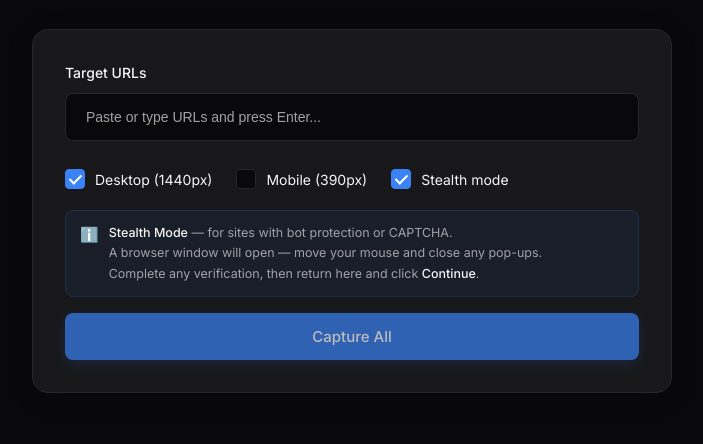
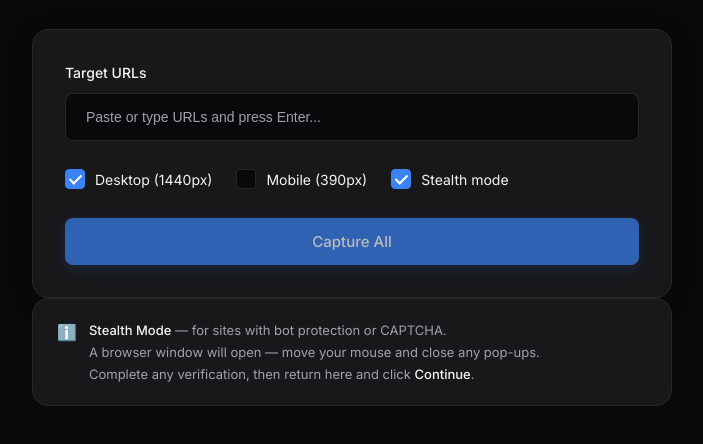
Before and after one commit to chife-mod/StealthBatchShot, an Electron app: page public/index.html in a window 1000 px wide. Both pictures are taken after a click on the label "Stealth mode". Shown: the part 130-574 px from the top of the page, without its empty margins (148-851 px from the left). Drawn offline with Linux system fonts and the light colour scheme.

Commit message:
Move stealth hint below card with slide-down animation

```diff
--- a/public/index.html
+++ b/public/index.html
@@ -24,6 +24,7 @@
         </header>
 
         <main class="main-content">
+            <!-- Main card -->
             <div class="card">
                 <div class="input-group">
                     <label>Target URLs</label>
@@ -49,16 +50,19 @@
                         <span class="checkmark"></span>
                         <span class="label">Stealth mode</span>
                     </label>
-                    <div class="stealth-hint">
+                </div>
+
+                <button id="captureBtn" class="primary-btn">Capture All</button>
+            </div>
+
+            <!-- Stealth hint — appears below the card when Stealth is checked -->
+            <div class="stealth-hint" id="stealthHint">
                 <span class="stealth-hint-icon">ℹ️</span>
                 <div class="stealth-hint-text">
                     <strong>Stealth Mode</strong> — for sites with bot protection or CAPTCHA.<br>
                     A browser window will open — move your mouse and close any pop-ups.<br>
                     Complete any verification, then return here and click <strong>Continue</strong>.
                 </div>
-                    </div>
-
-                    <button id="captureBtn" class="primary-btn">Capture All</button>
             </div>
 
             <div class="progress-section" id="progressSection">
--- a/public/script.js
+++ b/public/script.js
@@ -105,6 +105,15 @@ document.addEventListener('DOMContentLoaded', () => {
         const modeSelected = checkDesktop.checked || checkMobile.checked;
         captureBtn.disabled = urls.size === 0 || !modeSelected || isProcessing;
     };
+
+    const stealthHint = document.getElementById('stealthHint');
+
+    const updateStealthHint = () => {
+        stealthHint.classList.toggle('visible', checkStealth.checked);
+    };
+
+    checkStealth.addEventListener('change', updateStealthHint);
+    updateStealthHint(); // set initial state
 
     [checkDesktop, checkMobile].forEach(cb => {
         cb.addEventListener('change', validateRunButton);
--- a/public/style.css
+++ b/public/style.css
@@ -170,24 +170,47 @@ body {
 .stealth-hint {
     width: 100%;
     display: flex;
-    gap: 10px;
+    gap: 12px;
     align-items: flex-start;
-    background: rgba(59, 130, 246, 0.06);
-    border: 1px solid rgba(59, 130, 246, 0.15);
-    border-radius: var(--border-radius-md);
-    padding: 12px 14px;
-    margin-top: 4px;
+    background: var(--card-bg);
+    border: 1px solid var(--card-border);
+    border-radius: var(--border-radius-lg);
+    padding: 20px 24px;
+
+    /* Slide-down animation */
+    overflow: hidden;
+    max-height: 0;
+    opacity: 0;
+    padding-top: 0;
+    padding-bottom: 0;
+    border-width: 0;
+    margin-top: 0;
+    transition:
+        max-height 0.35s cubic-bezier(0.4, 0, 0.2, 1),
+        opacity 0.3s ease,
+        padding 0.3s ease,
+        border-width 0.3s ease,
+        margin-top 0.3s ease;
+}
+
+.stealth-hint.visible {
+    max-height: 200px;
+    opacity: 1;
+    padding-top: 20px;
+    padding-bottom: 20px;
+    border-width: 1px;
+    margin-top: 0;
 }
 
 .stealth-hint-icon {
-    font-size: 15px;
-    line-height: 1.6;
+    font-size: 16px;
+    line-height: 1.7;
     flex-shrink: 0;
 }
 
 .stealth-hint-text {
-    font-size: 12.5px;
-    line-height: 1.65;
+    font-size: 13px;
+    line-height: 1.7;
     color: var(--text-secondary);
 }
 
```
Lines whose indentation alone changed are shown as unchanged.
